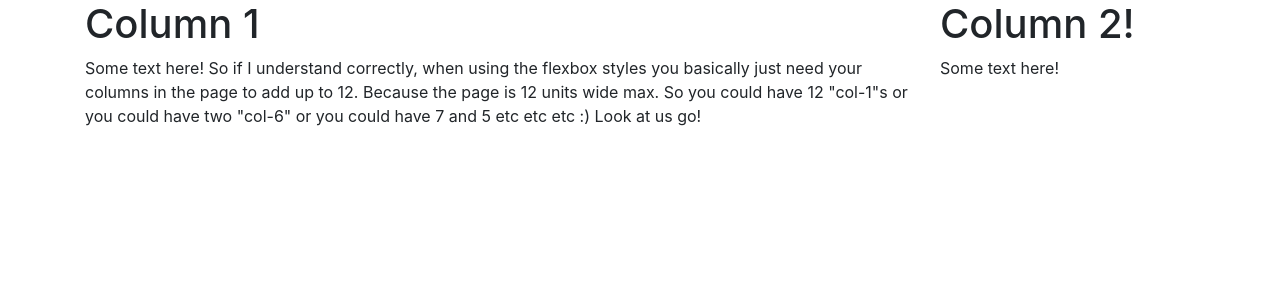
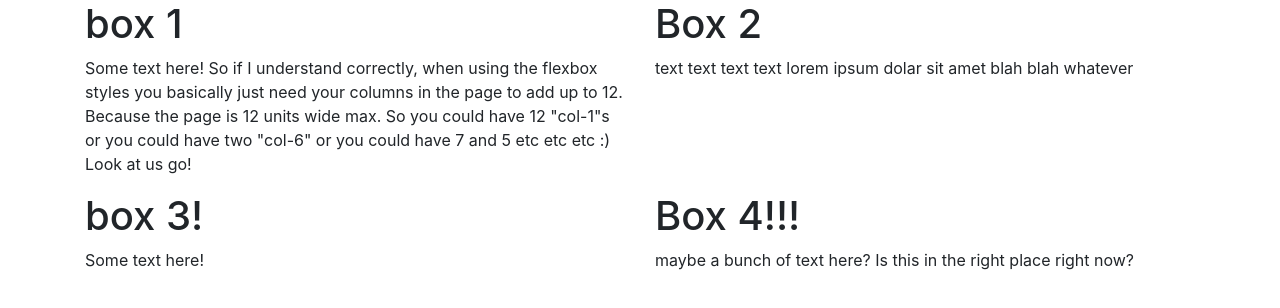
Before and after one commit to selinda-c/section-review, a plain HTML site: page css/bootstrap.html in a window 1280 px wide. Drawn offline with Linux system fonts and the light colour scheme.

Commit message:
change columns to boxes

```diff
--- a/css/bootstrap.html
+++ b/css/bootstrap.html
@@ -7,13 +7,25 @@
 <body>
   <div class="container">
     <div class="row">
-      <div class="col-9">
-        <h1>Column 1</h1>
+      <div class="col-6">
+        <h1>box 1</h1>
         <p>Some text here! So if I understand correctly, when using the flexbox styles you basically just need your columns in the page to add up to 12. Because the page is 12 units wide max. So you could have 12 "col-1"s or you could have two "col-6" or you could have 7 and 5 etc etc etc :) Look at us go!</p>
       </div>
-      <div class="col-3">
-        <h1>Column 2!</h1>
+      <div class="col-6">
+       <h1>Box 2</h1>
+       <p>text text text text lorem ipsum dolar sit amet blah blah whatever</p>
+      </div>
+      </div>
+      <div class="row">
+        <div class="col-6">
+          <h1>box 3!</h1>
         <p>Some text here!</p>
+        </div>
+        <div class="col-6">
+          <h1>Box 4!!!</h1>
+          <p>maybe a bunch of text here? Is this in the right place right now?</p>
+        </div>
+        </div>
       </div>
     </div>
   </div>
```
